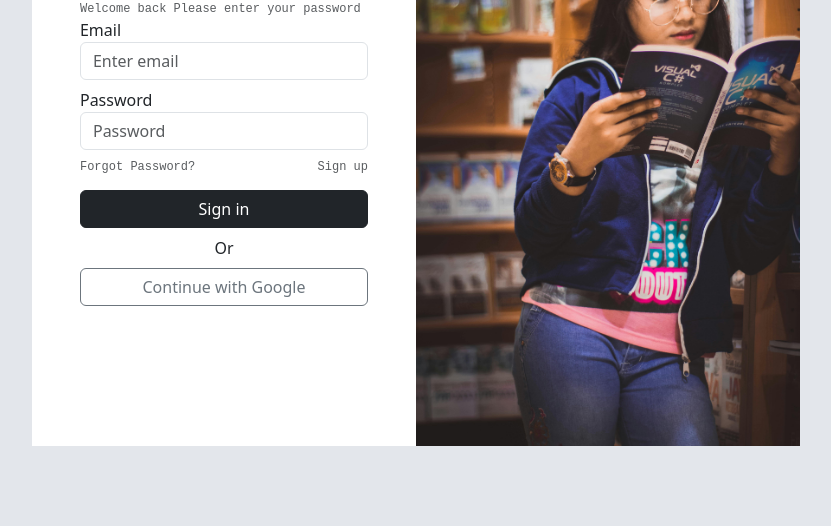
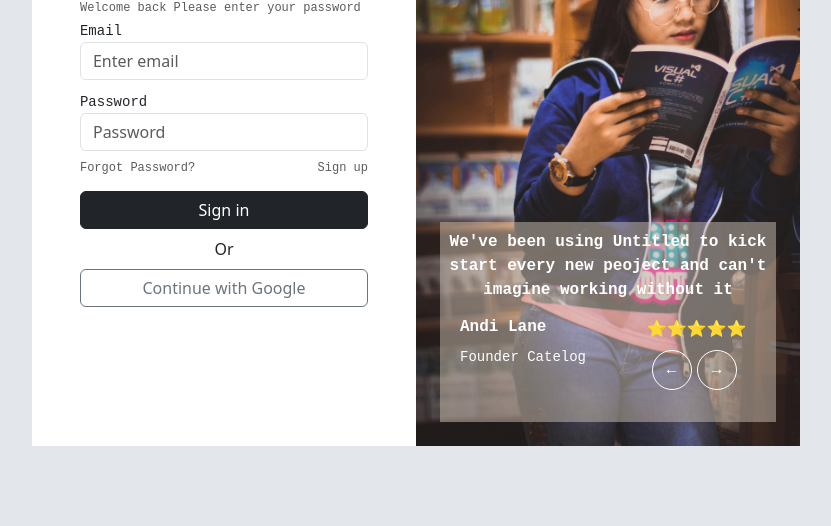
Before and after one commit to ShivamMathtech/form_UI_DAY_1, a website: page index.html in a window 1280 px wide. Shown: the part 274-800 px from the top of the page, without its empty margins (224-1055 px from the left). Drawn offline with nearby package versions, Linux system fonts and the light colour scheme.

Commit message:
complete

```diff
--- a/css/index.css
+++ b/css/index.css
@@ -9,12 +9,11 @@
 }
 .right-part {
   height: 80vh;
+  background-image: url("../img/ib2.jpg");
+  background-position: center;
+  background-size: cover;
 }
-.right-part img {
-  width: 100%;
-  height: 100%;
-  object-fit: cover;
-}
+
 .form h3 {
   font-size: 40px;
   font-family: monospace;
@@ -23,3 +22,30 @@
   font-size: 12px;
   font-family: monospace;
 }
+label {
+  font-size: 14px;
+  font-family: monospace;
+}
+button {
+  font-family: monospace;
+}
+.transpernt-box {
+  height: 200px;
+  background-color: rgba(204, 192, 178, 0.5);
+  width: 100%;
+  font-family: monospace;
+}
+blockquote {
+  font-family: monospace;
+  font-weight: bold;
+  text-align: center;
+  font-size: 16px;
+}
+.circle {
+  height: 40px;
+  width: 40px;
+  border: 1px solid #fff;
+  border-radius: 50%;
+  margin-left: 5px;
+  color: #fff;
+}
--- a/index.html
+++ b/index.html
@@ -75,8 +75,34 @@
               </form>
             </div>
           </div>
-          <div class="col-md-6 right-part p-0">
-            <img src="./img/ib2.jpg" alt="" />
+          <div class="col-md-6 right-part p-0 d-flex align-items-end p-4">
+            <div class="transpernt-box p-2 text-white">
+              <blockquote>
+                We've been using Untitled to kick start every new peoject and
+                can't imagine working without it
+              </blockquote>
+              <div class="row m-0">
+                <div class="col-md-7">
+                  <h6><b>Andi Lane</b></h6>
+                  <small> Founder Catelog </small>
+                </div>
+                <div class="col-md-5">
+                  ⭐⭐⭐⭐⭐
+                  <div class="d-flex mt-2 p-0">
+                    <div
+                      class="circle d-flex align-items-center justify-content-center p-0"
+                    >
+                      &larr;
+                    </div>
+                    <div
+                      class="circle d-flex align-items-center justify-content-center p-0"
+                    >
+                      &rarr;
+                    </div>
+                  </div>
+                </div>
+              </div>
+            </div>
           </div>
         </div>
       </div>
```
